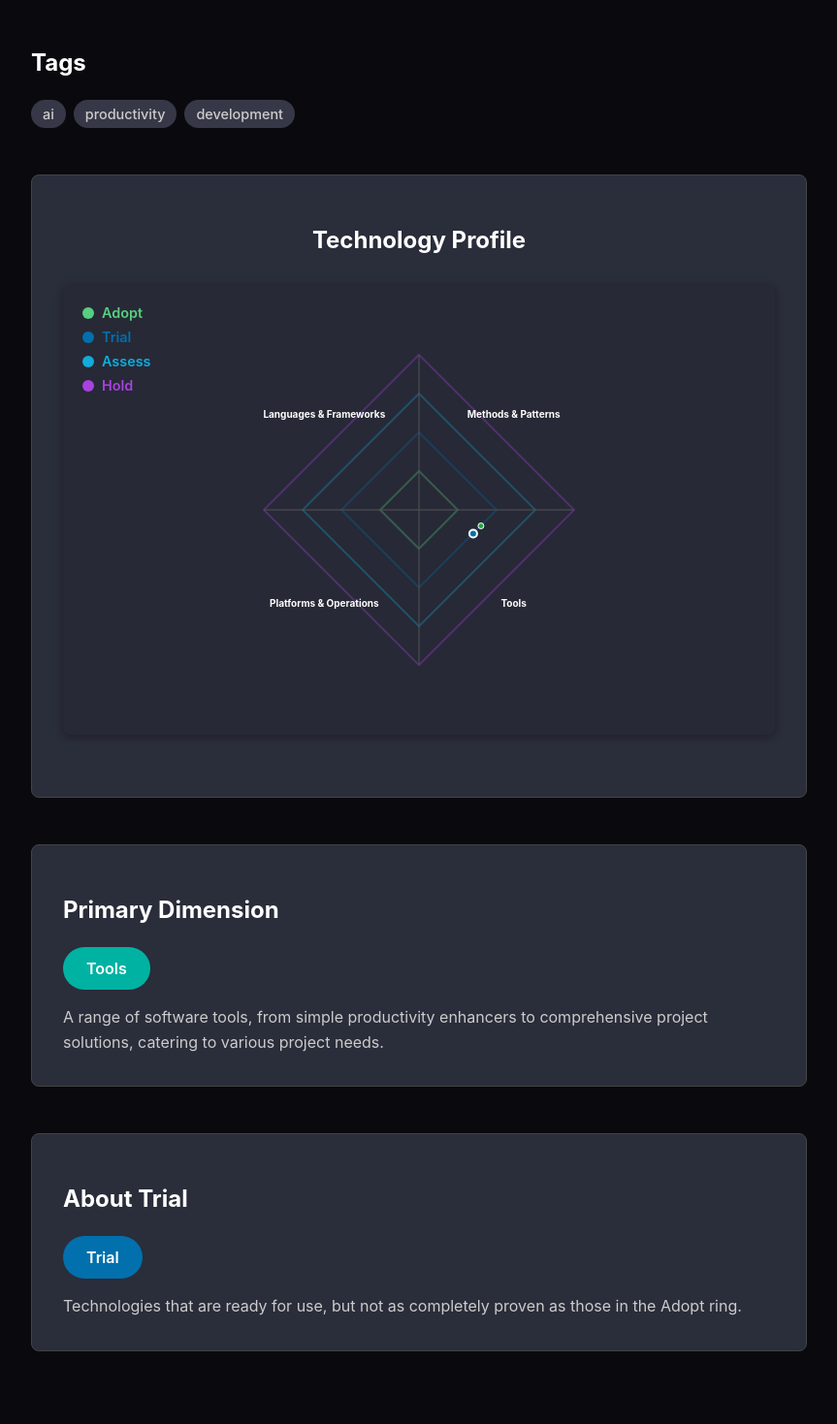
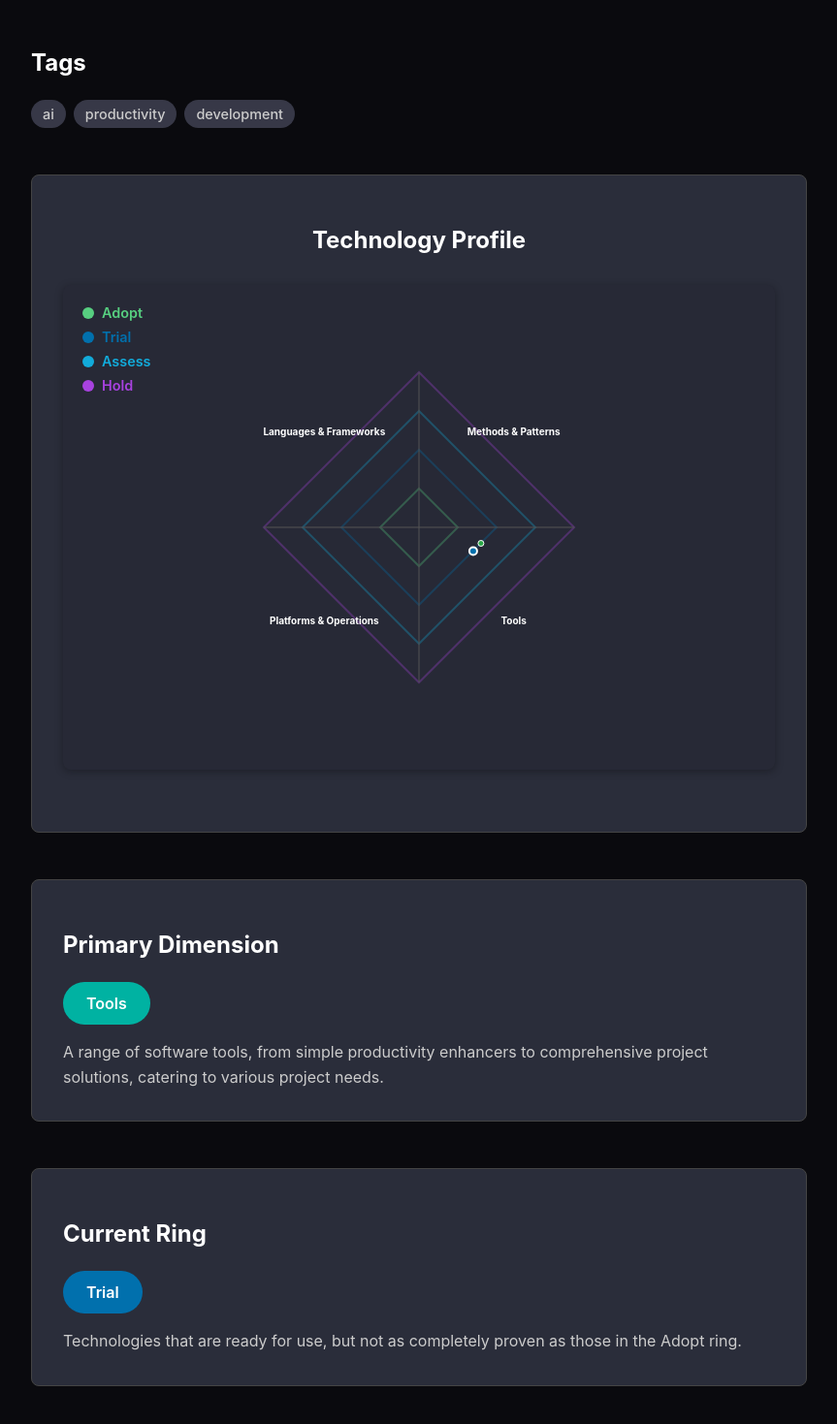
Before and after one commit to fabigr8/easy-techradar, a Next.js app: page /technologies/ai-coding-assistants in a window 1280 px wide. Shown: the part 527-1996 px from the top of the page at 97% size, without its empty margins (208-1071 px from the left). Built offline with nearby package versions, Linux system fonts and the light colour scheme.

Commit message:
Update RadarChart size and adjust min-height and max-width in CSS; rename heading in TechnologyDetail

```diff
--- a/components/RadarChart.js
+++ b/components/RadarChart.js
@@ -3,7 +3,7 @@ import Link from 'next/link';
 import { getRingColor, getDimensionColor } from '../lib/colorUtils';
 import styles from './RadarChart.module.css';
 
-export default function RadarChart({ dimensions, technologies, selectedRing = null, size = 700 }) {
+export default function RadarChart({ dimensions, technologies, selectedRing = null, size = 900 }) {
   const [hoveredTech, setHoveredTech] = useState(null);
 
   const center = size / 2;
--- a/components/RadarChart.module.css
+++ b/components/RadarChart.module.css
@@ -9,7 +9,7 @@
   justify-content: center;
   align-items: center;
   overflow: visible;
-  min-height: 400px; /* Reduced from 750px to be more flexible */
+  min-height: 500px; /* Reduced from 750px to be more flexible */
 }
 
 .radarChart {
@@ -70,6 +70,6 @@
   }
 
   .radarChart {
-    max-width: 400px;
+    max-width: 480px;
   }
 }
--- a/pages/technologies/[id].js
+++ b/pages/technologies/[id].js
@@ -125,7 +125,7 @@ export default function TechnologyDetail({ technology, radarData }) {
             </section>
             { /* ring info Section */}
             <section className={styles.ringInfo}>
-              <h2>About {ring?.name}</h2>
+              <h2>Current Ring</h2>
               <div className={styles.ringCard}>
                 <div
                   className={`${styles.ringBadge} ${getRingColorClass(getRingIndex(ring?.id), 'bg')}`}
```
